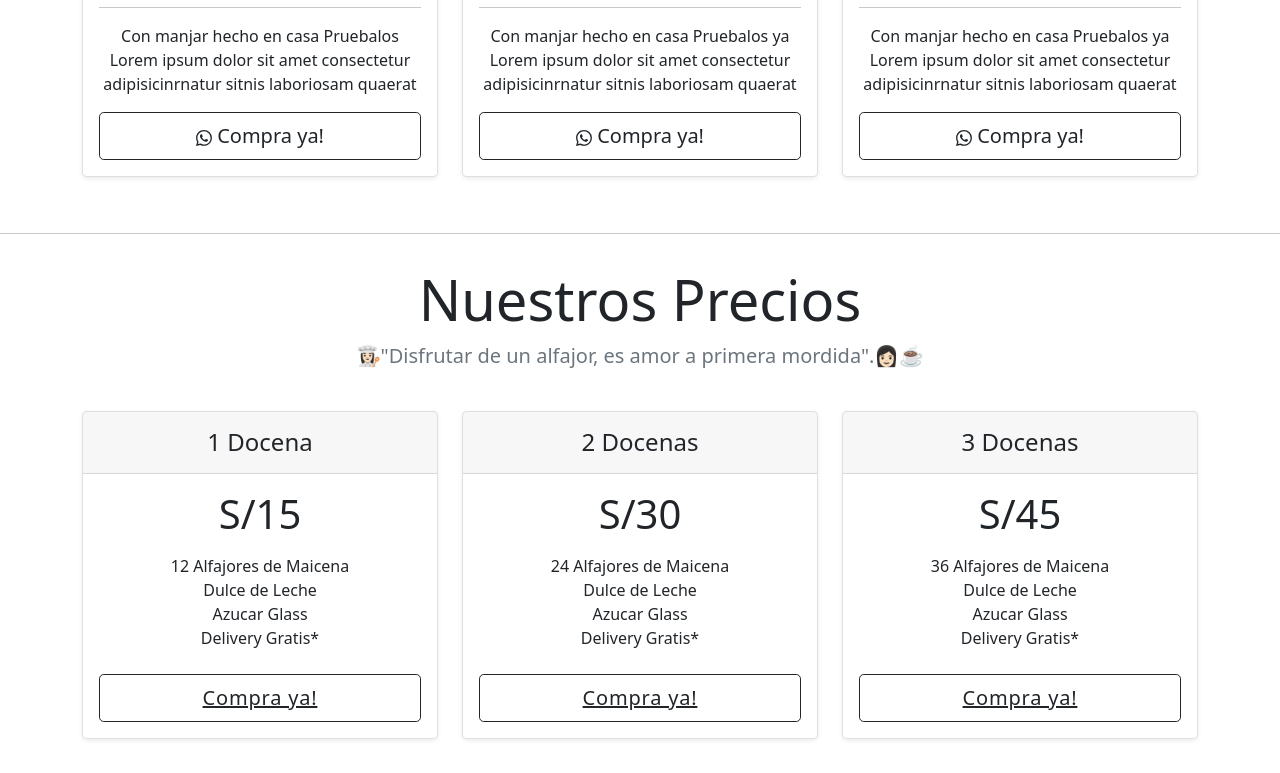
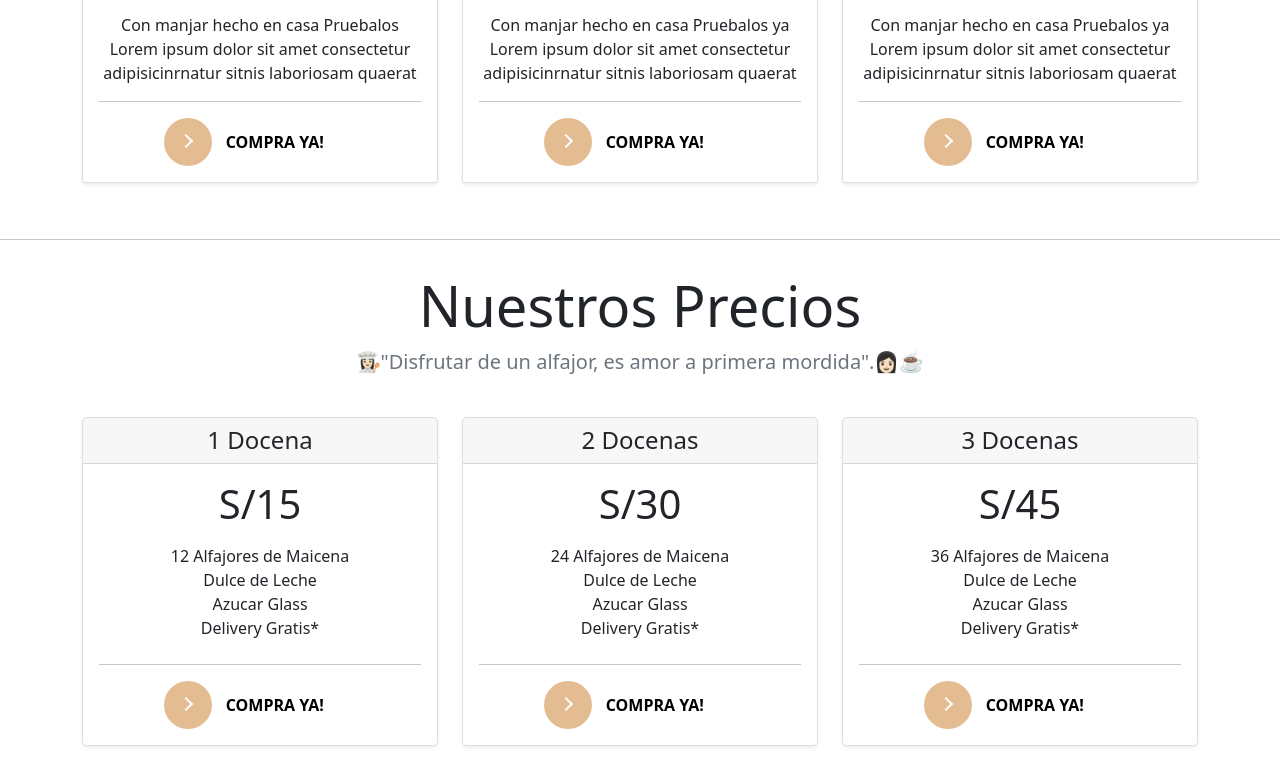
Before and after one commit to JairoVera01/Amassa2.pe-EntregaFinal, a website: page index.html in a window 1280 px wide. Shown: the part 1716-2489 px from the top of the page. Drawn offline with nearby package versions, Linux system fonts and the light colour scheme.

Commit message:
Index Terminado

```diff
--- a/index.html
+++ b/index.html
@@ -85,8 +85,6 @@
                         Mandanos un mensaje
                     </button>
                 </div>
-
-
             </div>
         </section>
         <!--Fin de Seccion "Hero"-->
@@ -100,62 +98,62 @@
             <div class="container">
                 <div class="row row-cols-1 row-cols-md-3 mb-3 text-center">
                     <div class="col">
-                        <div class="card mb-4 rounded-3 shadow-sm">
-                            <div class="card-header py-3">
+                        <div class="card mb-4 rounded-1 shadow-sm">
+                            <div class="card-header py-2">
                                 <h4 class="my-0 fw-normal">Alfajores Tradicionales</h4>
                             </div>
                             <div data-aos="fade-right" class="card-body">
-                                <img class="img-fluid img-thumbnail" src="assets/resources/foto_1.jpg" alt="foto_alfajor_1">
+                                <img class="img-fluid " src="assets/resources/foto_1.jpg" alt="foto_alfajor_1">
                                 <hr>
                                 <p>Con manjar hecho en casa Pruebalos Lorem ipsum dolor sit amet consectetur
                                     adipisicinrnatur sitnis laboriosam quaerat</p>
-                                    <button type="button" class="w-100 btn btn-lg btn-outline-dark">
-                                        <svg xmlns="http://www.w3.org/2000/svg" width="16" height="16" fill="currentColor"
-                                        class="bi bi-whatsapp" viewBox="0 0 16 16">
-                                        <path
-                                    d="M13.601 2.326A7.854 7.854 0 0 0 7.994 0C3.627 0 .068 3.558.064 7.926c0 1.399.366 2.76 1.057 3.965L0 16l4.204-1.102a7.933 7.933 0 0 0 3.79.965h.004c4.368 0 7.926-3.558 7.93-7.93A7.898 7.898 0 0 0 13.6 2.326zM7.994 14.521a6.573 6.573 0 0 1-3.356-.92l-.24-.144-2.494.654.666-2.433-.156-.251a6.56 6.56 0 0 1-1.007-3.505c0-3.626 2.957-6.584 6.591-6.584a6.56 6.56 0 0 1 4.66 1.931 6.557 6.557 0 0 1 1.928 4.66c-.004 3.639-2.961 6.592-6.592 6.592zm3.615-4.934c-.197-.099-1.17-.578-1.353-.646-.182-.065-.315-.099-.445.099-.133.197-.513.646-.627.775-.114.133-.232.148-.43.05-.197-.1-.836-.308-1.592-.985-.59-.525-.985-1.175-1.103-1.372-.114-.198-.011-.304.088-.403.087-.088.197-.232.296-.346.1-.114.133-.198.198-.33.065-.134.034-.248-.015-.347-.05-.099-.445-1.076-.612-1.47-.16-.389-.323-.335-.445-.34-.114-.007-.247-.007-.38-.007a.729.729 0 0 0-.529.247c-.182.198-.691.677-.691 1.654 0 .977.71 1.916.81 2.049.098.133 1.394 2.132 3.383 2.992.47.205.84.326 1.129.418.475.152.904.129 1.246.08.38-.058 1.171-.48 1.338-.943.164-.464.164-.86.114-.943-.049-.084-.182-.133-.38-.232z" />
-                                    </svg>
-                                    Compra ya!</button>
+                                    <hr>
+                                    <button class="learn-more btn-animado">
+                                        <span class="circle" aria-hidden="true">
+                                        <span class="icon arrow"></span>
+                                        </span>
+                                        <span class="button-text">Compra ya!</span>
+                                    </button>
                             </div>
                         </div>
                     </div>
                     <div class="col">
-                        <div class="card mb-4 rounded-3 shadow-sm">
-                            <div class="card-header py-3">
+                        <div class="card mb-4 rounded-1 shadow-sm">
+                            <div class="card-header py-2">
                                 <h4 class="my-0 fw-normal">Alfajores de Cacao</h4>
                             </div>
                             <div data-aos="fade-up" class="card-body">
-                                <img class="img-thumbnail img-fluid" src="assets/resources/foto_2.jpg" alt="foto_alfajor_1">
+                                <img class="img-fluid" src="assets/resources/foto_2.jpg" alt="foto_alfajor_1">
                                 <hr>
                                 <p>Con manjar hecho en casa Pruebalos ya Lorem ipsum dolor sit amet
                                     consectetur adipisicinrnatur sitnis laboriosam quaerat</p>
-                                <button type="button" class="w-100 btn btn-lg btn-outline-dark">
-                                    <svg xmlns="http://www.w3.org/2000/svg" width="16" height="16" fill="currentColor"
-                                        class="bi bi-whatsapp" viewBox="0 0 16 16">
-                                        <path
-                                            d="M13.601 2.326A7.854 7.854 0 0 0 7.994 0C3.627 0 .068 3.558.064 7.926c0 1.399.366 2.76 1.057 3.965L0 16l4.204-1.102a7.933 7.933 0 0 0 3.79.965h.004c4.368 0 7.926-3.558 7.93-7.93A7.898 7.898 0 0 0 13.6 2.326zM7.994 14.521a6.573 6.573 0 0 1-3.356-.92l-.24-.144-2.494.654.666-2.433-.156-.251a6.56 6.56 0 0 1-1.007-3.505c0-3.626 2.957-6.584 6.591-6.584a6.56 6.56 0 0 1 4.66 1.931 6.557 6.557 0 0 1 1.928 4.66c-.004 3.639-2.961 6.592-6.592 6.592zm3.615-4.934c-.197-.099-1.17-.578-1.353-.646-.182-.065-.315-.099-.445.099-.133.197-.513.646-.627.775-.114.133-.232.148-.43.05-.197-.1-.836-.308-1.592-.985-.59-.525-.985-1.175-1.103-1.372-.114-.198-.011-.304.088-.403.087-.088.197-.232.296-.346.1-.114.133-.198.198-.33.065-.134.034-.248-.015-.347-.05-.099-.445-1.076-.612-1.47-.16-.389-.323-.335-.445-.34-.114-.007-.247-.007-.38-.007a.729.729 0 0 0-.529.247c-.182.198-.691.677-.691 1.654 0 .977.71 1.916.81 2.049.098.133 1.394 2.132 3.383 2.992.47.205.84.326 1.129.418.475.152.904.129 1.246.08.38-.058 1.171-.48 1.338-.943.164-.464.164-.86.114-.943-.049-.084-.182-.133-.38-.232z" />
-                                    </svg>
-                                    Compra ya!</button>
+                                    <hr>
+                                    <button class="learn-more btn-animado">
+                                        <span class="circle" aria-hidden="true">
+                                        <span class="icon arrow"></span>
+                                        </span>
+                                        <span class="button-text">Compra ya!</span>
+                                    </button>
                             </div>
                         </div>
                     </div>
                     <div class="col">
-                        <div class="card mb-4 rounded-3 shadow-sm ">
-                            <div class="card-header py-3">
+                        <div class="card mb-4 rounded-1 shadow-sm ">
+                            <div class="card-header py-2">
                                 <h4 class="my-0 fw-normal">Alfajores Mixtos</h4>
                             </div>
                             <div data-aos="fade-left" class="card-body">
-                                <img class="img-thumbnail img-fluid" src="assets/resources/foto_3.jpg" alt="foto_alfajor_1">
+                                <img class="img-fluid" src="assets/resources/foto_3.jpg" alt="foto_alfajor_1">
                                 <hr>
                                 <p>Con manjar hecho en casa Pruebalos ya Lorem ipsum dolor sit amet
                                     consectetur adipisicinrnatur sitnis laboriosam quaerat</p>
-                                <button type="button" class="w-100 btn btn-lg btn-outline-dark">
-                                    <svg xmlns="http://www.w3.org/2000/svg" width="16" height="16" fill="currentColor"
-                                    class="bi bi-whatsapp" viewBox="0 0 16 16">
-                                    <path
-                                d="M13.601 2.326A7.854 7.854 0 0 0 7.994 0C3.627 0 .068 3.558.064 7.926c0 1.399.366 2.76 1.057 3.965L0 16l4.204-1.102a7.933 7.933 0 0 0 3.79.965h.004c4.368 0 7.926-3.558 7.93-7.93A7.898 7.898 0 0 0 13.6 2.326zM7.994 14.521a6.573 6.573 0 0 1-3.356-.92l-.24-.144-2.494.654.666-2.433-.156-.251a6.56 6.56 0 0 1-1.007-3.505c0-3.626 2.957-6.584 6.591-6.584a6.56 6.56 0 0 1 4.66 1.931 6.557 6.557 0 0 1 1.928 4.66c-.004 3.639-2.961 6.592-6.592 6.592zm3.615-4.934c-.197-.099-1.17-.578-1.353-.646-.182-.065-.315-.099-.445.099-.133.197-.513.646-.627.775-.114.133-.232.148-.43.05-.197-.1-.836-.308-1.592-.985-.59-.525-.985-1.175-1.103-1.372-.114-.198-.011-.304.088-.403.087-.088.197-.232.296-.346.1-.114.133-.198.198-.33.065-.134.034-.248-.015-.347-.05-.099-.445-1.076-.612-1.47-.16-.389-.323-.335-.445-.34-.114-.007-.247-.007-.38-.007a.729.729 0 0 0-.529.247c-.182.198-.691.677-.691 1.654 0 .977.71 1.916.81 2.049.098.133 1.394 2.132 3.383 2.992.47.205.84.326 1.129.418.475.152.904.129 1.246.08.38-.058 1.171-.48 1.338-.943.164-.464.164-.86.114-.943-.049-.084-.182-.133-.38-.232z" />
-                                </svg>
-                                Compra ya!</button>
+                                    <hr>
+                                    <button class="learn-more btn-animado">
+                                        <span class="circle" aria-hidden="true">
+                                        <span class="icon arrow"></span>
+                                        </span>
+                                        <span class="button-text">Compra ya!</span>
+                                    </button>
                             </div>
                         </div>
                     </div>
@@ -173,7 +171,7 @@
                 <div class="row row-cols-1 row-cols-md-3 mb-3 text-center">
                     <div class="col">
                         <div class="card mb-4 rounded-3 shadow-sm">
-                            <div class="card-header py-3">
+                            <div class="card-header py-2">
                                 <h4 class="my-0 fw-normal">1 Docena</h4>
                             </div>
                             <div class="card-body">
@@ -184,13 +182,19 @@
                                     <li>Azucar Glass</li>
                                     <li>Delivery Gratis*</li>
                                 </ul>
-                                <button type="button" class="w-100 btn btn-lg btn-outline-dark btn__1">Compra ya!</button>
+                                <hr>
+                                <button class="learn-more btn-animado">
+                                    <span class="circle" aria-hidden="true">
+                                    <span class="icon arrow"></span>
+                                    </span>
+                                    <span class="button-text">Compra ya!</span>
+                                </button>
                             </div>
                         </div>
                     </div>
                     <div class="col">
                         <div class="card mb-4 rounded-3 shadow-sm">
-                            <div class="card-header py-3">
+                            <div class="card-header py-2">
                                 <h4 class="my-0 fw-normal">2 Docenas</h4>
                             </div>
                             <div class="card-body">
@@ -201,13 +205,19 @@
                                     <li>Azucar Glass</li>
                                     <li>Delivery Gratis*</li>
                                 </ul>
-                                <button type="button" class="w-100 btn btn-lg btn-outline-dark btn__2">Compra ya!</button>
+                                <hr>
+                                <button class="learn-more btn-animado">
+                                    <span class="circle" aria-hidden="true">
+                                    <span class="icon arrow"></span>
+                                    </span>
+                                    <span class="button-text">Compra ya!</span>
+                                </button>
                             </div>
                         </div>
                     </div>
                     <div class="col">
                         <div class="card mb-4 rounded-3 shadow-sm ">
-                            <div class="card-header py-3">
+                            <div class="card-header py-2">
                                 <h4 class="my-0 fw-normal">3 Docenas</h4>
                             </div>
                             <div class="card-body">
@@ -218,7 +228,13 @@
                                     <li>Azucar Glass</li>
                                     <li>Delivery Gratis*</li>
                                 </ul>
-                                <button type="button" class="w-100 btn btn-lg btn-outline-dark btn__3">Compra ya!</button>
+                                <hr>
+                                <button class="learn-more btn-animado">
+                                    <span class="circle" aria-hidden="true">
+                                    <span class="icon arrow"></span>
+                                    </span>
+                                    <span class="button-text">Compra ya!</span>
+                                </button>
                             </div>
                         </div>
                     </div>
--- a/scss/main.scss
+++ b/scss/main.scss
@@ -10,3 +10,5 @@
 @import "./partials/botonwsp";
 @import "./partials/blog";
 @import "./partials/contacto";
+@import "./partials/buttonsHome";
+@import "./partials/cards";
--- a/scss/partials/_botonwsp.scss
+++ b/scss/partials/_botonwsp.scss
@@ -5,7 +5,8 @@
 	height:60px;
 	bottom:50px;
 	right:60px;
-	background-color:$color-principal;
+	/*background-color:$color-principal;*/
+	background-image: linear-gradient(135deg, #fdfcfb 0%, #e2d1c3 100%);
 	color:#FFF;
 	border-radius:50px;
 	padding-top: 2px;
--- /dev/null
+++ b/scss/partials/_buttonsHome.scss
@@ -0,0 +1,88 @@
+
+.btn-animado {
+    position: relative;
+    display: inline-block;
+    cursor: pointer;
+    outline: none;
+    border: 0;
+    vertical-align: middle;
+    text-decoration: none;
+    background: transparent;
+    padding: 0;
+    font-size: inherit;
+    font-family: inherit;
+   }
+
+   .btn-animado.learn-more {
+    width: 12rem;
+    height: auto;
+   }
+
+   .btn-animado.learn-more .circle {
+    transition: all 0.45s cubic-bezier(0.65, 0, 0.076, 1);
+    position: relative;
+    display: block;
+    margin: 0;
+    width: 3rem;
+    height: 3rem;
+    background: $color-principal;
+    border-radius: 1.625rem;
+   }
+
+   .btn-animado.learn-more .circle .icon {
+    transition: all 0.45s cubic-bezier(0.65, 0, 0.076, 1);
+    position: absolute;
+    top: 0;
+    bottom: 0;
+    margin: auto;
+    background: #fff;
+   }
+
+   .btn-animado.learn-more .circle .icon.arrow {
+    transition: all 0.45s cubic-bezier(0.65, 0, 0.076, 1);
+    left: 0.625rem;
+    width: 1.125rem;
+    height: 0.125rem;
+    background: none;
+   }
+
+   .btn-animado.learn-more .circle .icon.arrow::before {
+    position: absolute;
+    content: "";
+    top: -0.29rem;
+    right: 0.0625rem;
+    width: 0.625rem;
+    height: 0.625rem;
+    border-top: 0.125rem solid #fff;
+    border-right: 0.125rem solid #fff;
+    transform: rotate(45deg);
+   }
+
+   .btn-animado.learn-more .button-text {
+    transition: all 0.45s cubic-bezier(0.65, 0, 0.076, 1);
+    position: absolute;
+    top: 0;
+    left: 0;
+    right: 0;
+    bottom: 0;
+    padding: 0.75rem 0;
+    margin: 0 0 0 1.85rem;
+    color: black;
+    font-weight: 700;
+    line-height: 1.6;
+    text-align: center;
+    text-transform: uppercase;
+   }
+
+   .btn-animado:hover .circle {
+    width: 100%;
+   }
+
+   .btn-animado:hover .circle .icon.arrow {
+    background: #fff;
+    transform: translate(1rem, 0);
+   }
+
+   .btn-animado:hover .button-text {
+    color: #fff;
+   }
--- /dev/null
+++ b/scss/partials/_cards.scss
@@ -0,0 +1,6 @@
+.card{
+    &:hover{
+    border: $color-principal 0.2em solid;
+    transform: scale(1.03);
+    }
+}
--- a/scss/partials/_header.scss
+++ b/scss/partials/_header.scss
@@ -11,6 +11,7 @@
     border-radius: $border-logo;
     transition: all 1s;
     margin-left: $margin-l-logo;
+    border: white solid;
 
     &:hover{
         transform: translate(1rem);
--- a/scss/partials/_herosection.scss
+++ b/scss/partials/_herosection.scss
@@ -18,7 +18,7 @@
 }
 
 .hero__contenedor{
-    width: 400px;
+    width: 600px;
     position: relative;
     left: 3rem;
 
@@ -31,7 +31,7 @@
 }
 
 .btn__compra{
-    font-size: 1rem;
+    font-size: 1.2rem;
     margin-top: 0.2rem;
 }
 
--- a/scss/partials/_variables.scss
+++ b/scss/partials/_variables.scss
@@ -2,7 +2,7 @@
 $color-principal: #E3BC91;
 $color-hero-titulo: white;
 $size-font-header: 1.29rem;
-$height-logo: 4.2rem;
+$height-logo: 3.5rem;
 $border-logo: 5rem;
 $margin-l-logo: 10px;
 $contenedor-logo-margin-r: 1.5rem;
```
Also changed, not shown: css/styles.css.
